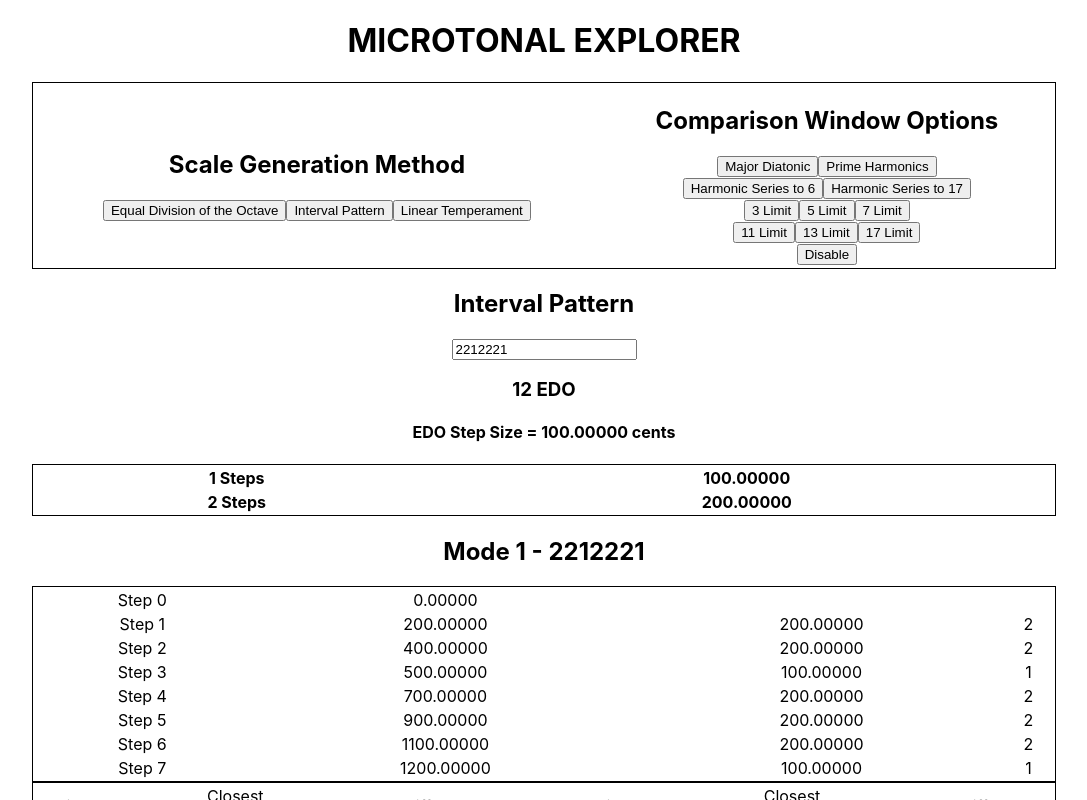
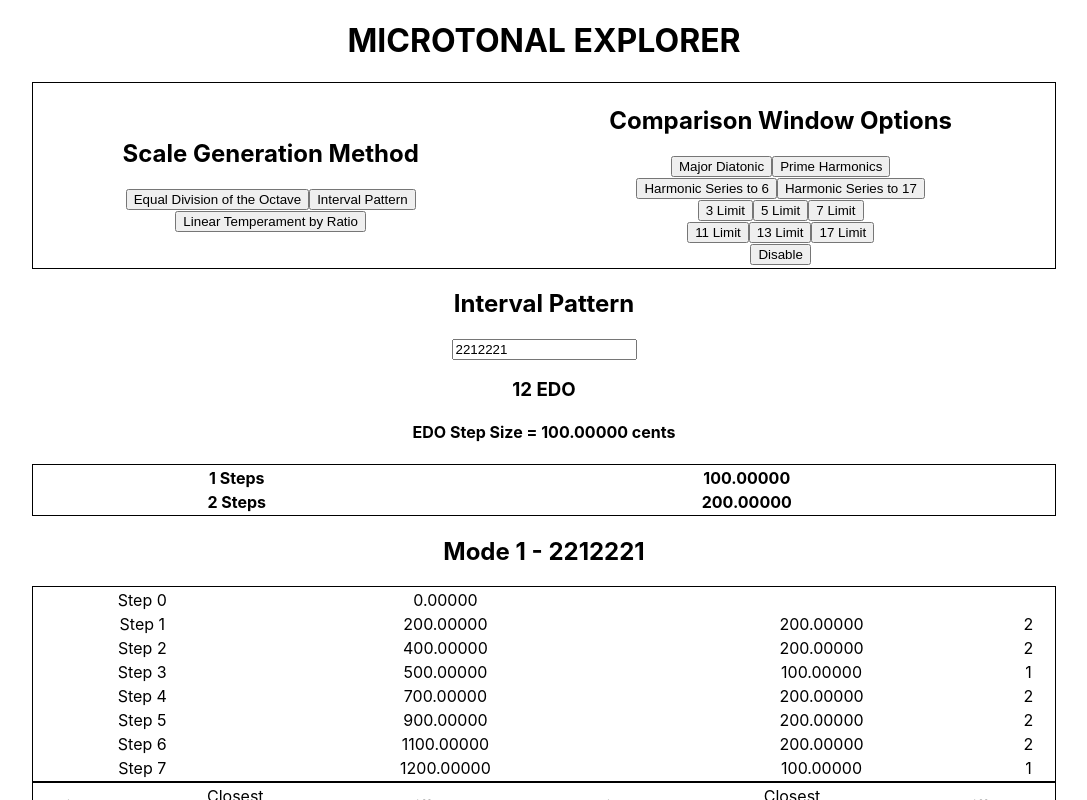
Before and after one commit to zzork/color-horizons-review-temp, a React (Create React App) app: page / in a window 1280 px wide. Shown: the top 800 px of the page, without its empty margins (96-1183 px from the left). Built offline with nearby package versions, Linux system fonts and the light colour scheme.

Commit message:
working - now combine lt readout 1 and lt readout 2

```diff
--- a/src/components/CalcEDOReadout.js
+++ b/src/components/CalcEDOReadout.js
@@ -22,7 +22,7 @@ export const CalcEDOReadout = ({ edo, selectedComparison }) => {
             return (
               <tr key={index}>
                 <td>Step {index}</td>
-                <td align="right">{displayStep.toFixed(5)}</td>
+                <td>{displayStep.toFixed(5)}</td>
               </tr>
             );
           })}
--- a/src/components/Selector.js
+++ b/src/components/Selector.js
@@ -6,7 +6,10 @@ export const Selector = ({ onSelect }) => {
         Equal Division of the Octave
       </button>
       <button onClick={() => onSelect("ip")}>Interval Pattern</button>
-      <button onClick={() => onSelect("lt")}>Linear Temperament</button>
+      <br />
+      <button onClick={() => onSelect("lt")}>
+        Linear Temperament by Ratio
+      </button>
     </div>
   );
 };
```
Also changed, not shown: src/components/CalcIPReadout.js (+0 -7 lines).
